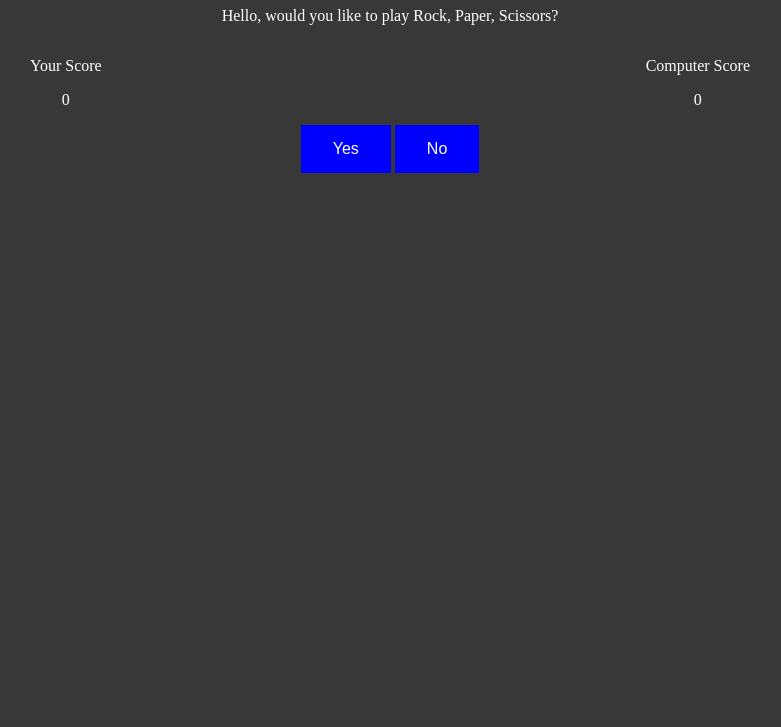
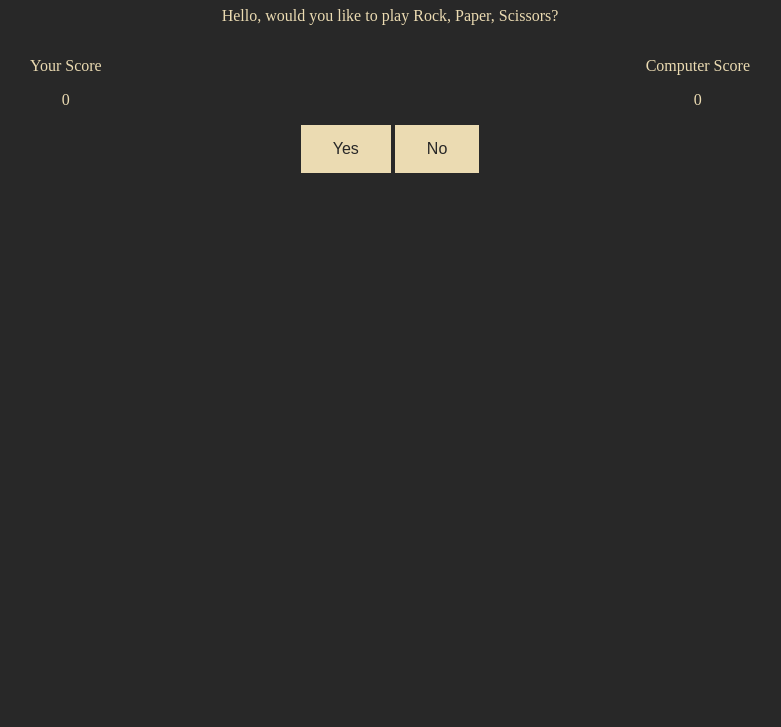
Before and after one commit to palpitate013/RockPaperScissors, a plain HTML site: page index.html in a window 1280 px wide. Shown: the part 73-800 px from the top of the page, without its empty margins (250-1031 px from the left). Drawn offline with Linux system fonts and the light colour scheme.

Commit message:
added gruvbox theme

```diff
--- a/styles.css
+++ b/styles.css
@@ -1,12 +1,12 @@
 * {
     text-align: center;
-    background-color: #383838;
-    color: #ffffff;
+    background-color: #282828;
+    color: #ebdbb2;
 }
 button {
-    background-color: blue; /* Green */
+    background-color: #ebdbb2;
     border: none;
-    color: white;
+    color: #282828;
     padding: 15px 32px;
     text-align: center;
     text-decoration: none;
```
